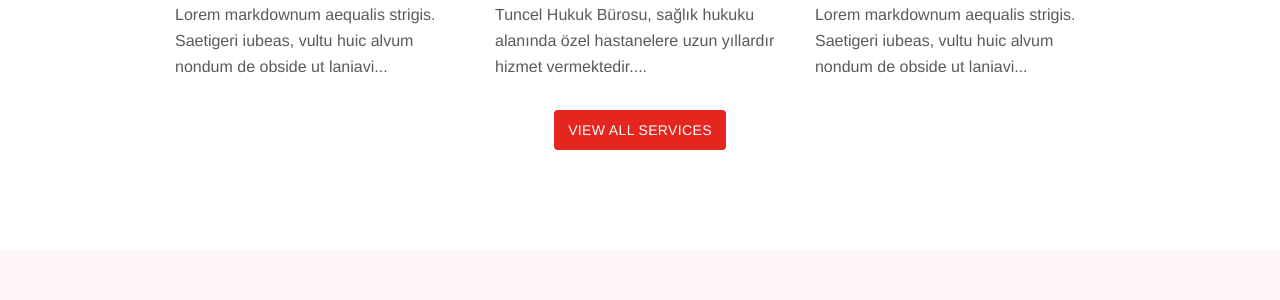
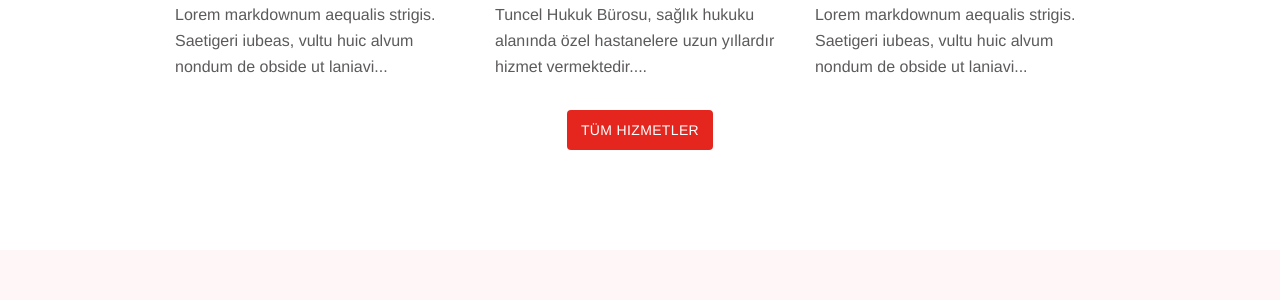
Before and after one commit to tnclhk/tnclhk.github.io, a Jekyll site: the page built from index.md, in a window 1280 px wide. Shown: the part 1086-1386 px from the top of the page. Built offline with Jekyll 4.4.1, drawn with Linux system fonts in a browser that asks for light colours.

Commit message:
Update home.html

```diff
--- a/_layouts/home.html
+++ b/_layouts/home.html
@@ -39,7 +39,7 @@ bodyClass: "page-home"
     </div>
     <div class="row justify-content-center">
       <div class="col-auto">
-        <a class="button button-primary" href="{{ "services" | relative_url }}">View All Services</a>
+        <a class="button button-primary" href="{{ "services" | relative_url }}">Tüm hizmetler</a>
       </div>
     </div>
   </div>
```
